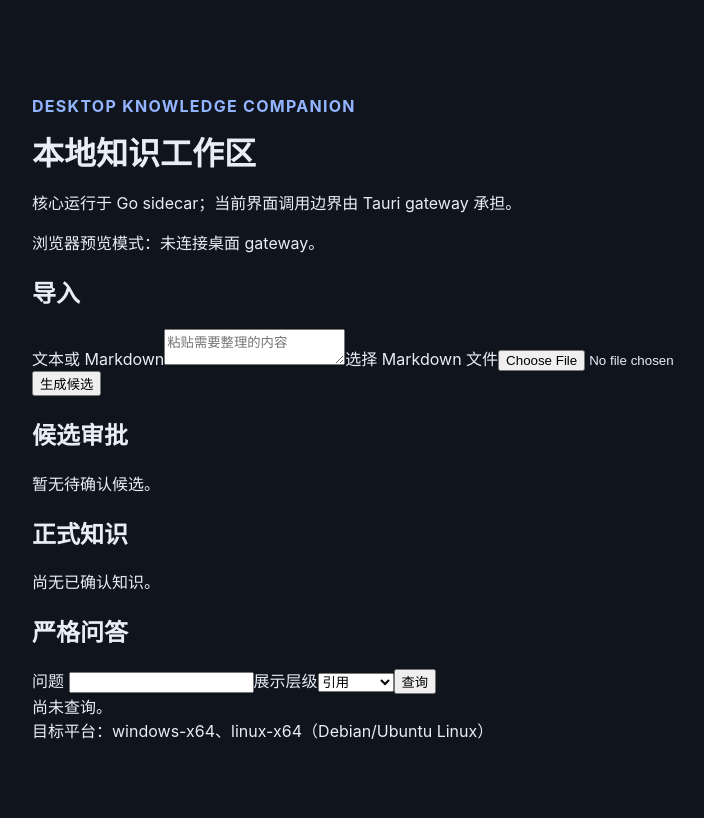
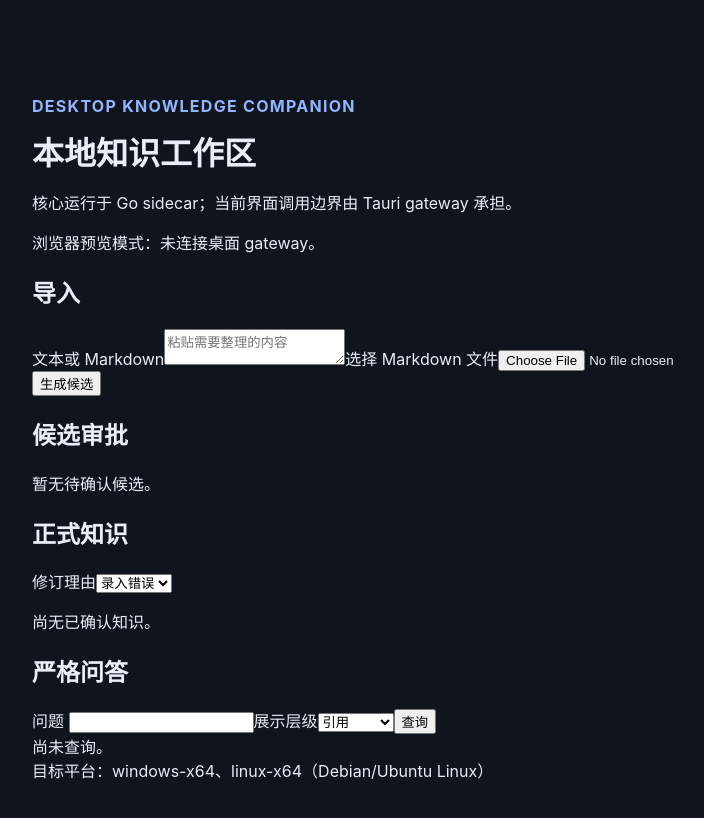
Before and after one commit to Qaraku/desktop-knowledge-companion, a React (Vite) app: page / in a window 1280 px wide. Shown: the top 818 px of the page, without its empty margins (248-952 px from the left). Built offline with nearby package versions, Linux system fonts and the light colour scheme.

Commit message:
feat(gui): revise formal knowledge

```diff
--- a/src/App.tsx
+++ b/src/App.tsx
@@ -3,17 +3,20 @@ import { invoke } from "@tauri-apps/api/core";
 import { supportedPlatforms } from "./projectScope";
 
 type Candidate = { id: string | number; content: string; state: "proposed" | "editing" | "promoted" | "rejected"; version: number };
-type Knowledge = { id: string | number; content: string };
-type KnowledgeListResponse = { result?: { value?: Array<{ knowledge: { id: string }; content: string }> } };
+type Knowledge = { id: string | number; content: string; currentRevisionId: string };
+type KnowledgeListResponse = { result?: { value?: Array<{ knowledge: { id: string; current_revision_id: string }; content: string }> } };
 type PendingCandidateResponse = { result?: { value?: Candidate[] } };
 type QueryRun = { id: string; answer?: string; citations?: Array<{ excerpt: string }>; knowledge_version: number; profile_version: string; trace?: Array<{ sequence: number; stage: string; payload: string }> };
 type AnswerView = "concise" | "citations" | "detailed";
+type RevisionReason = "typo" | "format" | "entry_error" | "opinion_change" | "fact_update" | "time_change" | "correction";
+type Revision = { id: string; content: string };
 
 export function App() {
   const [source, setSource] = useState("");
 	const [displayName, setDisplayName] = useState("GUI text");
   const [candidates, setCandidates] = useState<Candidate[]>([]);
   const [knowledge, setKnowledge] = useState<Knowledge[]>([]);
+	const [revisionReason, setRevisionReason] = useState<RevisionReason>("entry_error");
   const [question, setQuestion] = useState("");
   const [answer, setAnswer] = useState("尚未查询。");
 	const [citations, setCitations] = useState<string[]>([]);
@@ -23,7 +26,7 @@ export function App() {
 
 	async function refreshKnowledge() {
 		const response = await invoke<KnowledgeListResponse>("desktop_knowledge_list");
-		setKnowledge((response.result?.value ?? []).map((item) => ({ id: item.knowledge.id, content: item.content })));
+		setKnowledge((response.result?.value ?? []).map((item) => ({ id: item.knowledge.id, content: item.content, currentRevisionId: item.knowledge.current_revision_id })));
 	}
 
 	async function refreshPendingCandidates() {
@@ -123,6 +126,29 @@ export function App() {
     }
   }
 
+  function updateKnowledge(id: string | number, content: string) {
+    setKnowledge((items) => items.map((item) => (item.id === id ? { ...item, content } : item)));
+  }
+
+  async function saveKnowledge(item: Knowledge, content: string) {
+    if (content === item.content) return;
+    try {
+      const response = await invoke<{ result?: { value?: Revision } }>("desktop_revise_knowledge", {
+        knowledgeId: String(item.id),
+        expectedRevisionId: item.currentRevisionId,
+        content,
+        reason: revisionReason,
+      });
+      const revision = response.result?.value;
+      if (!revision) throw new Error("missing revision response");
+      setKnowledge((items) => items.map((current) => (current.id === item.id ? { ...current, content: revision.content, currentRevisionId: revision.id } : current)));
+    } catch {
+      setKnowledge((items) => items.map((current) => (current.id === item.id ? item : current)));
+      await refreshKnowledge().catch(() => undefined);
+      setCoreStatus("保存修订失败：当前版本已变更或核心请求被拒绝。");
+    }
+  }
+
   async function ask(event: FormEvent) {
     event.preventDefault();
     const trimmedQuestion = question.trim();
@@ -174,7 +200,19 @@ export function App() {
       </section>
       <section aria-labelledby="knowledge-title">
         <h2 id="knowledge-title">正式知识</h2>
-        {knowledge.length === 0 ? <p>尚无已确认知识。</p> : <ul>{knowledge.map((item) => <li key={item.id}>{item.content}</li>)}</ul>}
+		<label>
+			修订理由
+			<select value={revisionReason} onChange={(event) => setRevisionReason(event.target.value as RevisionReason)}>
+				<option value="typo">错别字</option>
+				<option value="format">格式</option>
+				<option value="entry_error">录入错误</option>
+				<option value="opinion_change">观点变化</option>
+				<option value="fact_update">事实更新</option>
+				<option value="time_change">时效变化</option>
+				<option value="correction">修正</option>
+			</select>
+		</label>
+        {knowledge.length === 0 ? <p>尚无已确认知识。</p> : knowledge.map((item) => <article key={item.id} className="card"><textarea aria-label="正式知识内容" value={item.content} onChange={(event) => updateKnowledge(item.id, event.target.value)} onBlur={(event) => void saveKnowledge(item, event.target.value)} /></article>)}
       </section>
       <section aria-labelledby="query-title">
         <h2 id="query-title">严格问答</h2>
```
